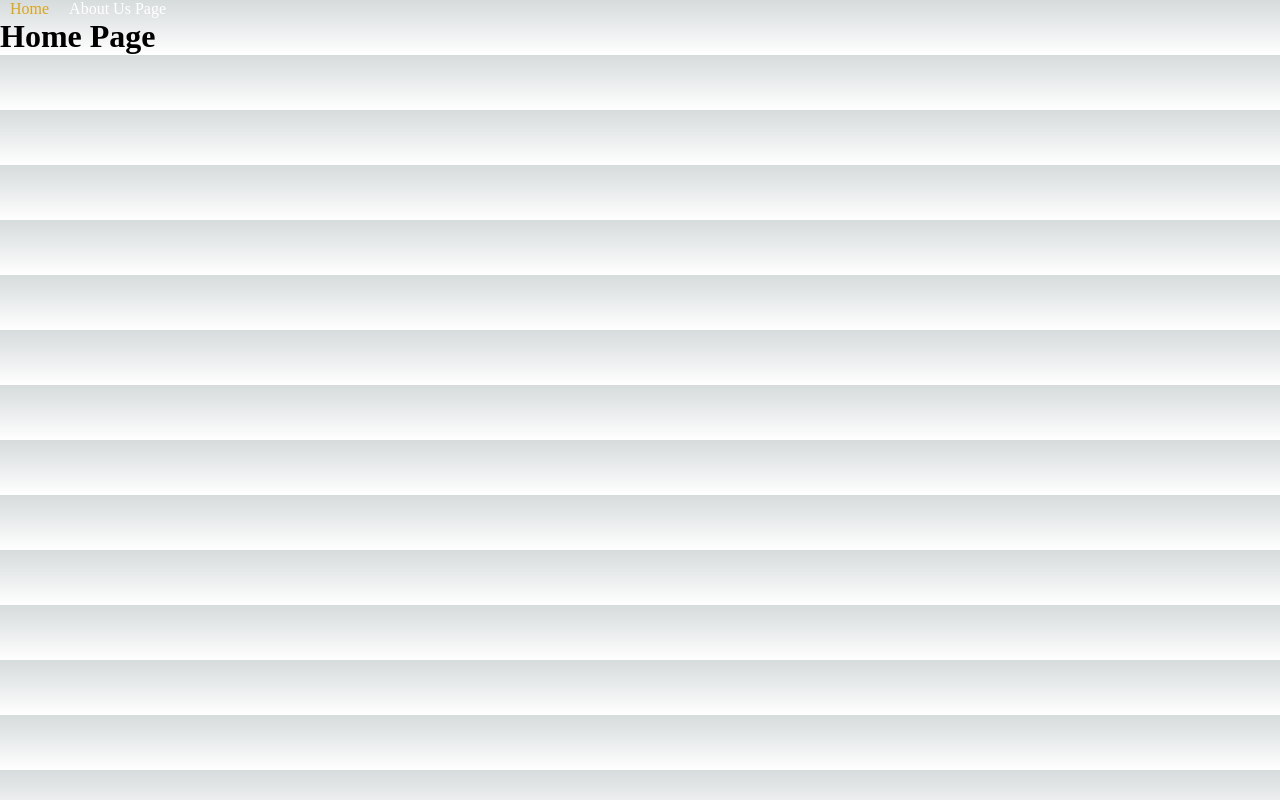
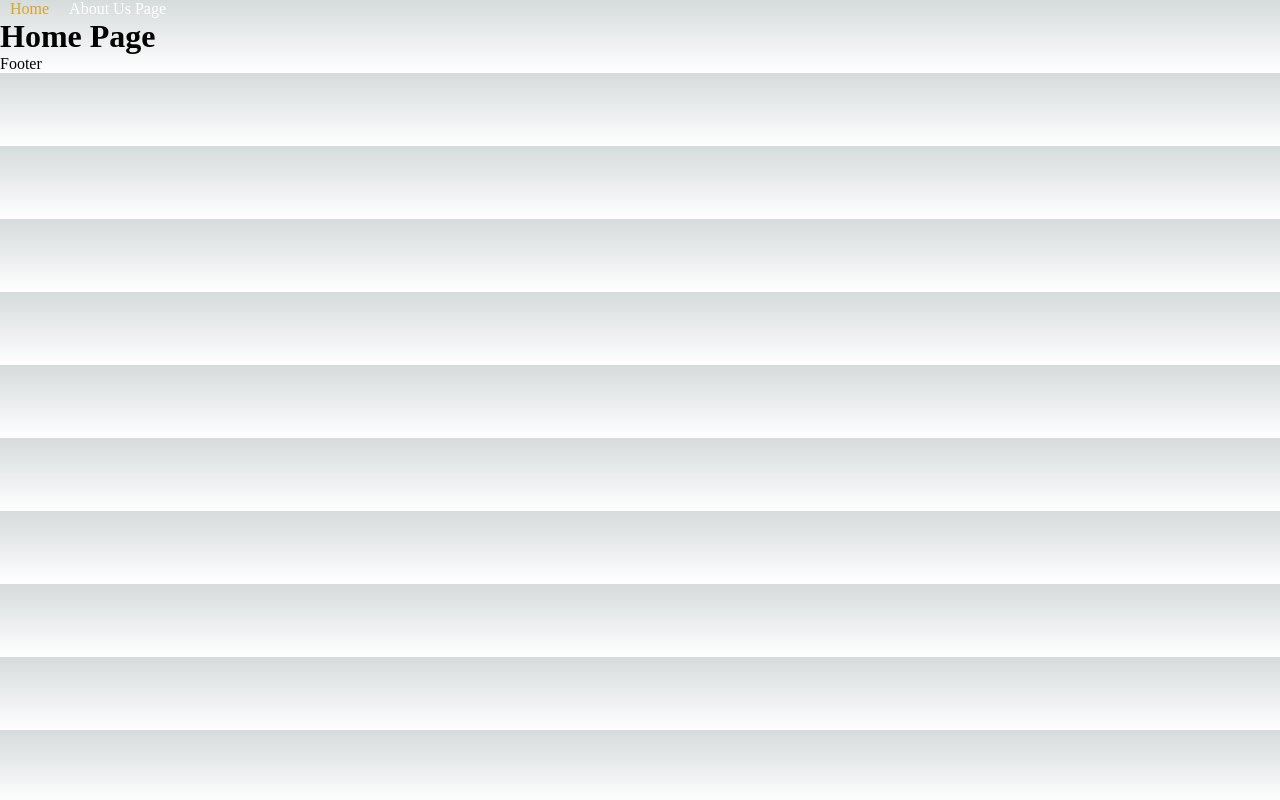
Before and after one commit to tokarev00/learn-old-next-red-group, a Next.js app: page / in a window 1280 px wide. Built offline with nearby package versions, Linux system fonts and the light colour scheme.

Commit message:
try to disable ssr to component Footer

```diff
--- /dev/null
+++ b/src/components/layout/Footer.tsx
@@ -0,0 +1,6 @@
+import {FC} from 'react';
+
+const Footer: FC = () => {
+    return <footer>Footer</footer>
+}
+export default Footer
--- a/src/components/layout/Layout.tsx
+++ b/src/components/layout/Layout.tsx
@@ -1,11 +1,17 @@
 import {FC, PropsWithChildren} from "react";
 import Header from '../layout/header/Header'
 import Meta from "../seo/Meta";
+import Footer from "./Footer";
+import dynamic, {noSSR} from "next/dynamic";
+const DynamicFooter = dynamic(() => import('./Footer'), {
+    ssr: false
+});
 const Layout: FC<PropsWithChildren<IMeta>> = ({children, title, description}) => {
     return (
         <Meta title={title} description={description} >
             <Header/>
             {children}
+            <DynamicFooter />
         </Meta>)
 }
 export default Layout;
```
